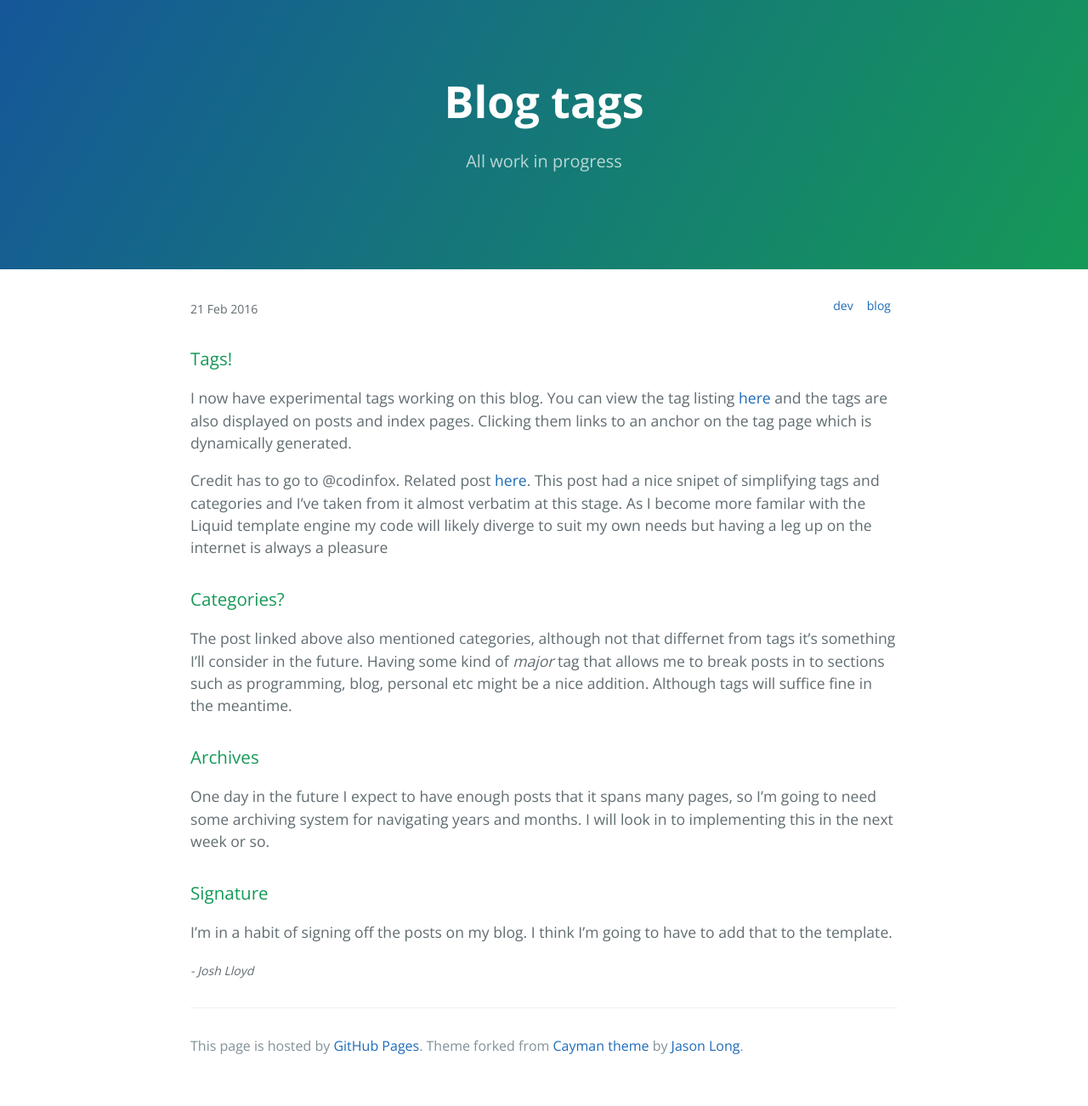
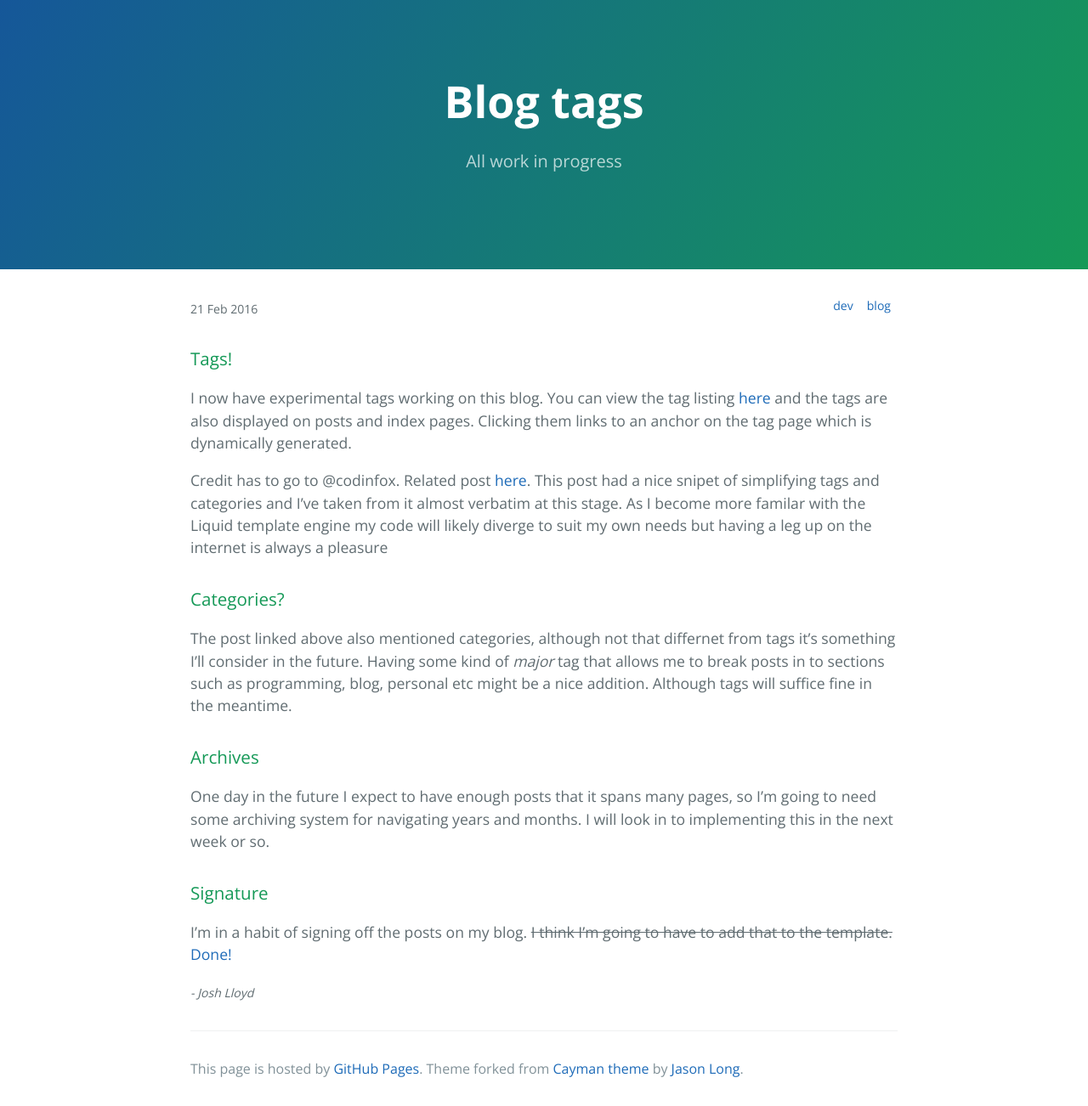
Before and after one commit to nevercast/nevercast.github.io, a Jekyll site: the page built from _posts/2016-02-21-Blog-tags.md, in a window 1280 px wide. Shown: the whole page at 85% size. Built offline with Jekyll 4.4.1, drawn with Linux system fonts in a browser that asks for light colours; before the commit the page ends 1275 px from its top, so only the background shows below that.

Commit message:
Update blog post regarding signatures

```diff
--- a/_posts/2016-02-21-Blog-tags.md
+++ b/_posts/2016-02-21-Blog-tags.md
@@ -28,4 +28,5 @@ years and months. I will look in to implementing this in the next week or so.
 
 ### Signature
 
-I'm in a habit of signing off the posts on my blog. I think I'm going to have to add that to the template.
+I'm in a habit of signing off the posts on my blog. ~~I think I'm going to have to add that to the template.~~
+[Done!](https://github.com/nevercast/nevercast.github.io/commit/2abe421390d8fee6ec2356e77660414145071257)
```
